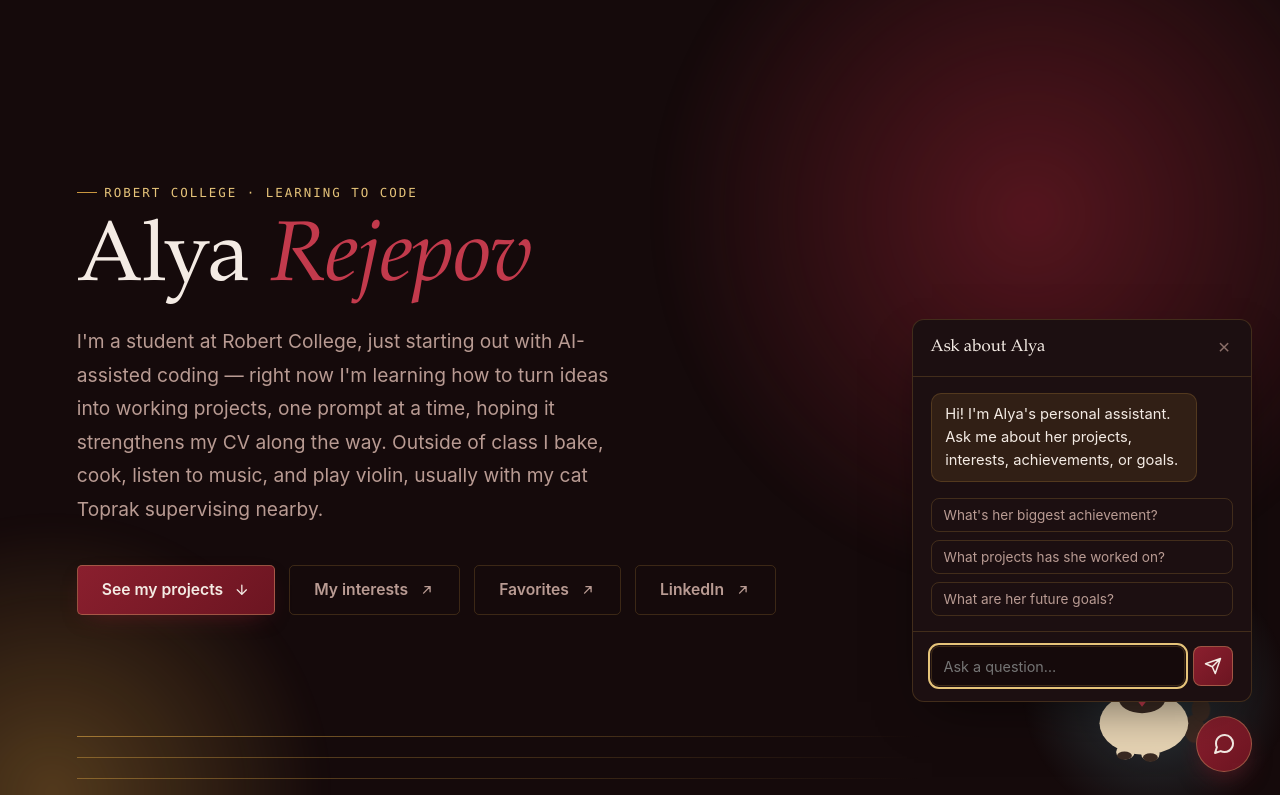
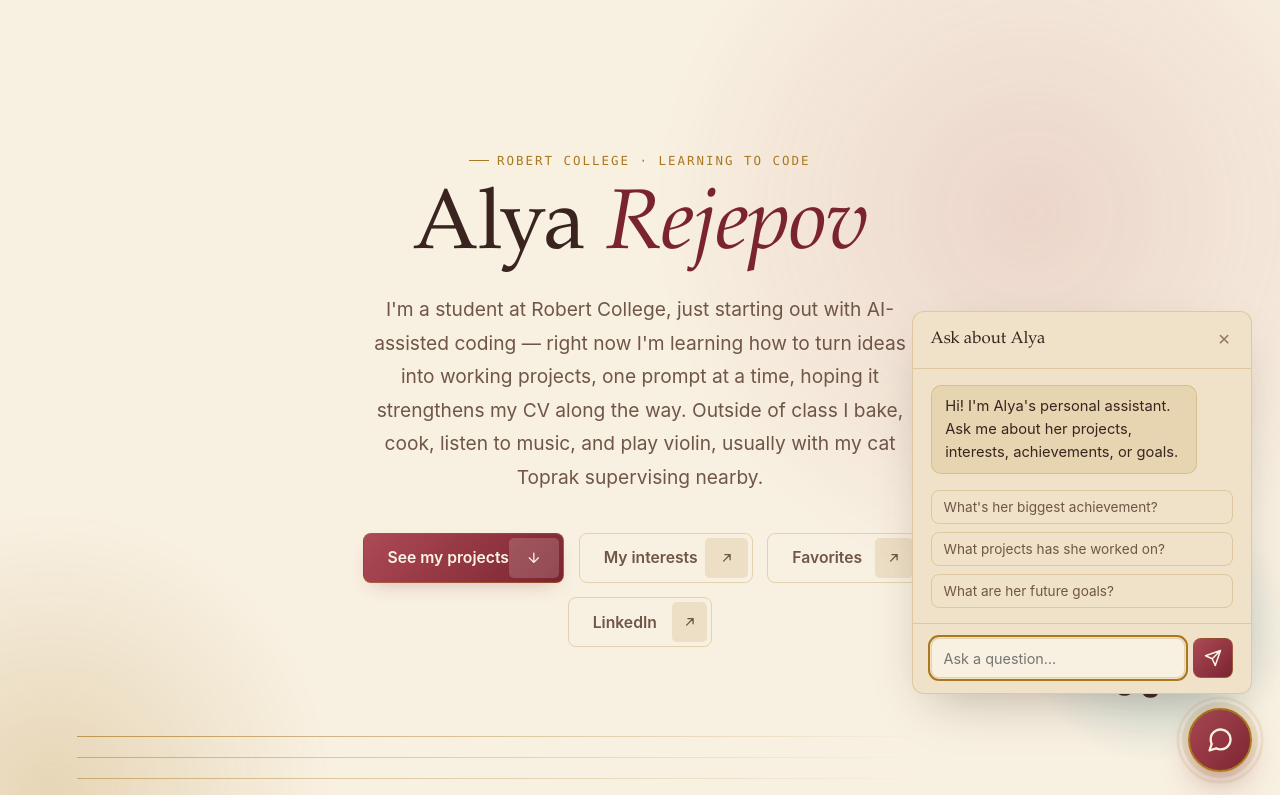
Before and after one commit to alyarej/website, a plain HTML site: page index.html in a window 1280 px wide. Both pictures are taken after a click on the button "Open chat about Alya". Shown: the top 795 px of the page. Drawn offline with Linux system fonts and the light colour scheme.

Commit message:
krem/gold/bordo temasına geçiş, hero'yu ortala, buton hover efektini yenile, Instagram/TikTok ekle

```diff
--- a/chatbot.js
+++ b/chatbot.js
@@ -30,7 +30,8 @@
 
   function addMessage(text, who) {
     var msg = document.createElement("div");
-    msg.className = "chat-msg chat-msg--" + who;
+    var modifiers = who.split(" ").map(function (w) { return "chat-msg--" + w; });
+    msg.className = ["chat-msg"].concat(modifiers).join(" ");
     msg.textContent = text;
     messages.appendChild(msg);
     messages.scrollTop = messages.scrollHeight;
--- a/index.html
+++ b/index.html
@@ -28,20 +28,20 @@
     </p>
     <div class="cta-row">
       <a class="cta" href="#projects">
-        See my projects
-        <svg viewBox="0 0 24 24" fill="none" stroke="currentColor" stroke-width="2" stroke-linecap="round" stroke-linejoin="round"><path d="M12 5v14M5 12l7 7 7-7"/></svg>
+        <span class="cta__label">See my projects</span>
+        <span class="cta__icon"><svg viewBox="0 0 24 24" fill="none" stroke="currentColor" stroke-width="2" stroke-linecap="round" stroke-linejoin="round"><path d="M12 5v14M5 12l7 7 7-7"/></svg></span>
       </a>
       <a class="cta cta--ghost" href="ilgi-alanlarim.html">
-        My interests
-        <svg viewBox="0 0 24 24" fill="none" stroke="currentColor" stroke-width="2" stroke-linecap="round" stroke-linejoin="round"><path d="M7 17 17 7M9 7h8v8"/></svg>
+        <span class="cta__label">My interests</span>
+        <span class="cta__icon"><svg viewBox="0 0 24 24" fill="none" stroke="currentColor" stroke-width="2" stroke-linecap="round" stroke-linejoin="round"><path d="M7 17 17 7M9 7h8v8"/></svg></span>
       </a>
       <a class="cta cta--ghost" href="favoriler.html">
-        Favorites
-        <svg viewBox="0 0 24 24" fill="none" stroke="currentColor" stroke-width="2" stroke-linecap="round" stroke-linejoin="round"><path d="M7 17 17 7M9 7h8v8"/></svg>
+        <span class="cta__label">Favorites</span>
+        <span class="cta__icon"><svg viewBox="0 0 24 24" fill="none" stroke="currentColor" stroke-width="2" stroke-linecap="round" stroke-linejoin="round"><path d="M7 17 17 7M9 7h8v8"/></svg></span>
       </a>
       <a class="cta cta--ghost" href="https://www.linkedin.com/in/alya-rejepov-1987a23a0/" rel="noopener">
-        LinkedIn
-        <svg viewBox="0 0 24 24" fill="none" stroke="currentColor" stroke-width="2" stroke-linecap="round" stroke-linejoin="round"><path d="M7 17 17 7M9 7h8v8"/></svg>
+        <span class="cta__label">LinkedIn</span>
+        <span class="cta__icon"><svg viewBox="0 0 24 24" fill="none" stroke="currentColor" stroke-width="2" stroke-linecap="round" stroke-linejoin="round"><path d="M7 17 17 7M9 7h8v8"/></svg></span>
       </a>
     </div>
   </div>
@@ -71,17 +71,17 @@
       <ellipse cx="66" cy="90" rx="25" ry="15" fill="#3a2a22"/>
 
       <g class="eye">
-        <ellipse cx="51" cy="60" rx="7" ry="9" fill="#6fc3d6"/>
-        <g class="pupil"><circle cx="51" cy="60" r="3" fill="#150a0b"/></g>
+        <ellipse cx="51" cy="60" rx="7" ry="9" fill="#2f93a3"/>
+        <g class="pupil"><circle cx="51" cy="60" r="3" fill="#3a241f"/></g>
       </g>
       <g class="eye">
-        <ellipse cx="81" cy="60" rx="7" ry="9" fill="#6fc3d6"/>
-        <g class="pupil"><circle cx="81" cy="60" r="3" fill="#150a0b"/></g>
+        <ellipse cx="81" cy="60" rx="7" ry="9" fill="#2f93a3"/>
+        <g class="pupil"><circle cx="81" cy="60" r="3" fill="#3a241f"/></g>
       </g>
 
-      <polygon points="62,93 70,93 66,98" fill="#c23a4c"/>
+      <polygon points="62,93 70,93 66,98" fill="#ad4a56"/>
 
-      <g stroke="#b99b93" stroke-width="1" stroke-linecap="round">
+      <g stroke="#6f5647" stroke-width="1" stroke-linecap="round">
         <line x1="38" y1="86" x2="16" y2="80"/>
         <line x1="38" y1="92" x2="15" y2="92"/>
         <line x1="94" y1="86" x2="116" y2="80"/>
@@ -122,6 +122,14 @@
       <a class="connect-card" href="mailto:alya35.rej@gmail.com">
         <span class="label">Email</span>
         <span class="value">alya35.rej@gmail.com</span>
+      </a>
+      <a class="connect-card" href="https://www.instagram.com/alya.rej/" rel="noopener">
+        <span class="label">Instagram</span>
+        <span class="value">@alya.rej</span>
+      </a>
+      <a class="connect-card" href="https://www.tiktok.com/@alyarej" rel="noopener">
+        <span class="label">TikTok</span>
+        <span class="value">@alyarej</span>
       </a>
     </div>
   </div>
--- a/styles.css
+++ b/styles.css
@@ -1,18 +1,19 @@
 :root {
-  --bg: #150a0b;
-  --bg-panel: #1c0f11;
-  --ink: #f4ebe4;
-  --ink-muted: #b99b93;
-  --ink-faint: #8a6e68;
-  --maroon: #8a1f2e;
-  --maroon-bright: #c23a4c;
-  --gold: #c9963f;
-  --gold-soft: #e6c47a;
-  --line: rgba(201, 150, 63, 0.22);
+  --bg: #f8f0e1;
+  --bg-panel: #f0e2c8;
+  --ink: #3a241f;
+  --ink-muted: #6f5647;
+  --ink-faint: #8f7660;
+  --maroon: #ad4a56;
+  --maroon-bright: #7a2430;
+  --gold: #a9781f;
+  --gold-soft: #e8cd94;
+  --line: rgba(169, 120, 31, 0.25);
+  --on-accent: #faf3e6;
 
   --siamese-cream: #e6d3b3;
   --siamese-seal: #3a2a22;
-  --siamese-blue: #6fc3d6;
+  --siamese-blue: #2f93a3;
 
   --font-display: ui-serif, "Iowan Old Style", "Palatino Linotype", Georgia, "Times New Roman", serif;
   --font-body: -apple-system, BlinkMacSystemFont, "Segoe UI", Roboto, Helvetica, Arial, sans-serif;
@@ -23,7 +24,7 @@
 
 html {
   background: var(--bg);
-  color-scheme: dark;
+  color-scheme: light;
   overflow-x: hidden;
 }
 
@@ -40,7 +41,7 @@ a { color: inherit; }
 
 ::selection {
   background: var(--maroon);
-  color: var(--ink);
+  color: var(--on-accent);
 }
 
 .skip-link {
@@ -48,7 +49,7 @@ a { color: inherit; }
   left: -999px;
   top: 0;
   background: var(--gold);
-  color: #1c0f11;
+  color: var(--ink);
   padding: 0.6rem 1rem;
   z-index: 100;
 }
@@ -56,7 +57,7 @@ a { color: inherit; }
 
 a:focus-visible,
 button:focus-visible {
-  outline: 2px solid var(--gold-soft);
+  outline: 2px solid var(--gold);
   outline-offset: 3px;
 }
 
@@ -67,6 +68,8 @@ button:focus-visible {
   min-height: 100svh;
   display: flex;
   align-items: center;
+  justify-content: center;
+  text-align: center;
   padding: clamp(1.5rem, 6vw, 5rem);
   isolation: isolate;
   overflow: hidden;
@@ -77,7 +80,7 @@ button:focus-visible {
   inset: -20% -10% auto auto;
   width: min(60vw, 720px);
   height: min(60vw, 720px);
-  background: radial-gradient(circle, rgba(138, 31, 46, 0.55), rgba(138, 31, 46, 0) 70%);
+  background: radial-gradient(circle, rgba(173, 74, 86, 0.16), rgba(173, 74, 86, 0) 70%);
   filter: blur(10px);
   z-index: -2;
   animation: drift 14s ease-in-out infinite alternate;
@@ -87,7 +90,7 @@ button:focus-visible {
   inset: auto auto -30% -15%;
   width: min(45vw, 520px);
   height: min(45vw, 520px);
-  background: radial-gradient(circle, rgba(201, 150, 63, 0.35), rgba(201, 150, 63, 0) 70%);
+  background: radial-gradient(circle, rgba(169, 120, 31, 0.22), rgba(169, 120, 31, 0) 70%);
   animation-duration: 18s;
   animation-delay: -4s;
 }
@@ -108,10 +111,11 @@ button:focus-visible {
   font-size: 0.78rem;
   letter-spacing: 0.16em;
   text-transform: uppercase;
-  color: var(--gold-soft);
+  color: var(--gold);
   margin: 0 0 1.1rem;
   display: flex;
   align-items: center;
+  justify-content: center;
   gap: 0.6em;
 }
 
@@ -144,7 +148,7 @@ h1.name em {
   line-height: 1.75;
   color: var(--ink-muted);
   max-width: 46ch;
-  margin: 0 0 2.4rem;
+  margin: 0 auto 2.4rem;
 }
 
 /* ---------- Buttons ---------- */
@@ -152,36 +156,57 @@ h1.name em {
 .cta-row {
   display: flex;
   flex-wrap: wrap;
+  justify-content: center;
   gap: 0.9rem;
 }
 
 .cta {
+  position: relative;
+  overflow: hidden;
   display: inline-flex;
   align-items: center;
-  gap: 0.7em;
   font-family: var(--font-body);
   font-size: 0.98rem;
   font-weight: 600;
-  color: var(--ink);
-  background: linear-gradient(135deg, var(--maroon), #6c1521);
-  border: 1px solid rgba(230, 196, 122, 0.35);
-  padding: 0.9rem 1.5rem;
-  border-radius: 5px;
+  color: var(--on-accent);
+  background: linear-gradient(135deg, var(--maroon), var(--maroon-bright));
+  border: 1px solid rgba(169, 120, 31, 0.4);
+  padding: 0.9rem 3.4rem 0.9rem 1.5rem;
+  border-radius: 8px;
   cursor: pointer;
   text-decoration: none;
   transition: transform 0.2s ease, box-shadow 0.2s ease, border-color 0.2s ease;
-  box-shadow: 0 8px 24px -12px rgba(138, 31, 46, 0.7);
+  box-shadow: 0 8px 20px -10px rgba(122, 36, 48, 0.35);
 }
 
 .cta:hover {
   transform: translateY(-2px);
   border-color: var(--gold);
-  box-shadow: 0 14px 30px -12px rgba(138, 31, 46, 0.85);
+  box-shadow: 0 14px 26px -10px rgba(122, 36, 48, 0.45);
 }
 
-.cta svg { width: 1em; height: 1em; transition: transform 0.2s ease; }
-.cta:hover svg { transform: translateY(2px); }
-.cta--ghost:hover svg { transform: translate(2px, -2px); }
+.cta__label {
+  transition: opacity 0.4s ease;
+  white-space: nowrap;
+}
+.cta:hover .cta__label { opacity: 0; }
+
+.cta__icon {
+  position: absolute;
+  top: 4px;
+  right: 4px;
+  bottom: 4px;
+  width: 25%;
+  border-radius: 5px;
+  z-index: 1;
+  display: grid;
+  place-items: center;
+  background: rgba(250, 243, 230, 0.18);
+  transition: width 0.4s ease;
+}
+.cta:hover .cta__icon { width: calc(100% - 8px); }
+.cta:active .cta__icon { transform: scale(0.95); }
+.cta__icon svg { width: 1em; height: 1em; }
 
 .cta--ghost {
   background: transparent;
@@ -189,6 +214,8 @@ h1.name em {
   box-shadow: none;
   color: var(--ink-muted);
 }
+
+.cta--ghost .cta__icon { background: rgba(169, 120, 31, 0.14); }
 
 .cta--ghost:hover {
   color: var(--ink);
@@ -276,7 +303,7 @@ h1.name em {
   font-size: 0.74rem;
   letter-spacing: 0.12em;
   text-transform: uppercase;
-  color: var(--gold-soft);
+  color: var(--gold);
   display: block;
   margin-bottom: 0.5rem;
 }
@@ -301,7 +328,7 @@ footer {
   color: var(--ink-faint);
 }
 
-footer .paw { color: var(--gold-soft); }
+footer .paw { color: var(--gold); }
 
 /* ---------- Subpages ---------- */
 
@@ -364,7 +391,7 @@ footer .paw { color: var(--gold-soft); }
   font-size: 0.78rem;
   letter-spacing: 0.12em;
   text-transform: uppercase;
-  color: var(--gold-soft);
+  color: var(--gold);
   display: block;
   margin-bottom: 0.5rem;
 }
@@ -384,7 +411,7 @@ footer .paw { color: var(--gold-soft); }
 .cat-widget {
   position: absolute;
   right: clamp(1rem, 4vw, 4rem);
-  bottom: clamp(0.5rem, 4vw, 2rem);
+  bottom: clamp(3.5rem, 8vw, 6rem);
   width: clamp(88px, 12vw, 148px);
   z-index: 1;
 }
@@ -392,7 +419,7 @@ footer .paw { color: var(--gold-soft); }
 .cat-widget__glow {
   position: absolute;
   inset: -40%;
-  background: radial-gradient(circle, rgba(111, 195, 214, 0.25), rgba(111, 195, 214, 0) 70%);
+  background: radial-gradient(circle, rgba(47, 147, 163, 0.28), rgba(47, 147, 163, 0) 70%);
   z-index: -1;
   border-radius: 50%;
 }
@@ -440,7 +467,8 @@ footer .paw { color: var(--gold-soft); }
 @media (prefers-reduced-motion: reduce) {
   .hero__glow,
   .cat-widget .tail,
-  .paw-print {
+  .paw-print,
+  .chat-launcher::after {
     animation: none !important;
   }
   .paw-print { display: none; }
@@ -456,26 +484,43 @@ footer .paw { color: var(--gold-soft); }
 }
 
 .chat-launcher {
-  width: 56px;
-  height: 56px;
+  position: relative;
+  width: 64px;
+  height: 64px;
   border-radius: 50%;
-  border: 1px solid rgba(230, 196, 122, 0.35);
-  background: linear-gradient(135deg, var(--maroon), #6c1521);
-  color: var(--ink);
+  border: 2px solid var(--gold);
+  background: linear-gradient(135deg, var(--maroon), var(--maroon-bright));
+  color: var(--on-accent);
   display: flex;
   align-items: center;
   justify-content: center;
   cursor: pointer;
-  box-shadow: 0 10px 28px -10px rgba(138, 31, 46, 0.8);
-  transition: transform 0.2s ease, border-color 0.2s ease;
+  box-shadow: 0 14px 32px -8px rgba(122, 36, 48, 0.5), 0 0 0 6px rgba(169, 120, 31, 0.14);
+  transition: transform 0.2s ease, box-shadow 0.2s ease;
+}
+
+.chat-launcher::after {
+  content: "";
+  position: absolute;
+  inset: -7px;
+  border-radius: 50%;
+  border: 2px solid rgba(169, 120, 31, 0.4);
+  animation: chat-pulse 2.4s ease-out infinite;
+  pointer-events: none;
+}
+
+@keyframes chat-pulse {
+  0% { transform: scale(0.9); opacity: 0.8; }
+  70% { transform: scale(1.35); opacity: 0; }
+  100% { opacity: 0; }
 }
 
 .chat-launcher:hover {
-  transform: translateY(-2px);
-  border-color: var(--gold);
+  transform: translateY(-2px) scale(1.04);
+  box-shadow: 0 18px 36px -8px rgba(122, 36, 48, 0.55), 0 0 0 6px rgba(169, 120, 31, 0.18);
 }
 
-.chat-launcher svg { width: 24px; height: 24px; }
+.chat-launcher svg { width: 28px; height: 28px; }
 
 .chat-panel[hidden] { display: none; }
 
@@ -490,7 +535,7 @@ footer .paw { color: var(--gold-soft); }
   background: var(--bg-panel);
   border: 1px solid var(--line);
   border-radius: 12px;
-  box-shadow: 0 20px 50px -20px rgba(0, 0, 0, 0.6);
+  box-shadow: 0 20px 50px -20px rgba(58, 36, 31, 0.35);
   overflow: hidden;
 }
 
@@ -539,7 +584,7 @@ footer .paw { color: var(--gold-soft); }
 
 .chat-msg--bot {
   align-self: flex-start;
-  background: rgba(201, 150, 63, 0.12);
+  background: rgba(169, 120, 31, 0.12);
   color: var(--ink);
   border: 1px solid var(--line);
 }
@@ -547,11 +592,11 @@ footer .paw { color: var(--gold-soft); }
 .chat-msg--user {
   align-self: flex-end;
   background: var(--maroon);
-  color: var(--ink);
+  color: var(--on-accent);
 }
 
 .chat-msg--loading { color: var(--ink-muted); font-style: italic; }
-.chat-msg--error { border-color: var(--maroon-bright); color: var(--gold-soft); }
+.chat-msg--error { border-color: var(--maroon-bright); color: var(--maroon-bright); }
 
 .chat-panel__suggestions[hidden] { display: none; }
 
@@ -599,7 +644,7 @@ footer .paw { color: var(--gold-soft); }
   font-size: 0.9rem;
 }
 
-.chat-panel__form input:focus-visible { outline: 2px solid var(--gold-soft); outline-offset: 1px; }
+.chat-panel__form input:focus-visible { outline: 2px solid var(--gold); outline-offset: 1px; }
 .chat-panel__form input:disabled { opacity: 0.6; }
 
 .chat-panel__form button {
@@ -607,9 +652,9 @@ footer .paw { color: var(--gold-soft); }
   height: 40px;
   flex-shrink: 0;
   border-radius: 8px;
-  border: 1px solid rgba(230, 196, 122, 0.35);
-  background: linear-gradient(135deg, var(--maroon), #6c1521);
-  color: var(--ink);
+  border: 1px solid rgba(169, 120, 31, 0.4);
+  background: linear-gradient(135deg, var(--maroon), var(--maroon-bright));
+  color: var(--on-accent);
   cursor: pointer;
   display: flex;
   align-items: center;
@@ -640,6 +685,6 @@ footer .paw { color: var(--gold-soft); }
   .section, footer, .page { padding-left: 1.25rem; padding-right: 1.25rem; }
   .intro { max-width: 100%; }
   footer { justify-content: flex-start; }
-  .cat-widget { width: clamp(72px, 22vw, 96px); bottom: 0.5rem; right: 1.25rem; }
+  .cat-widget { width: clamp(72px, 22vw, 96px); bottom: 4.5rem; right: 1.25rem; }
   .cat-caption { display: none; }
 }
```
